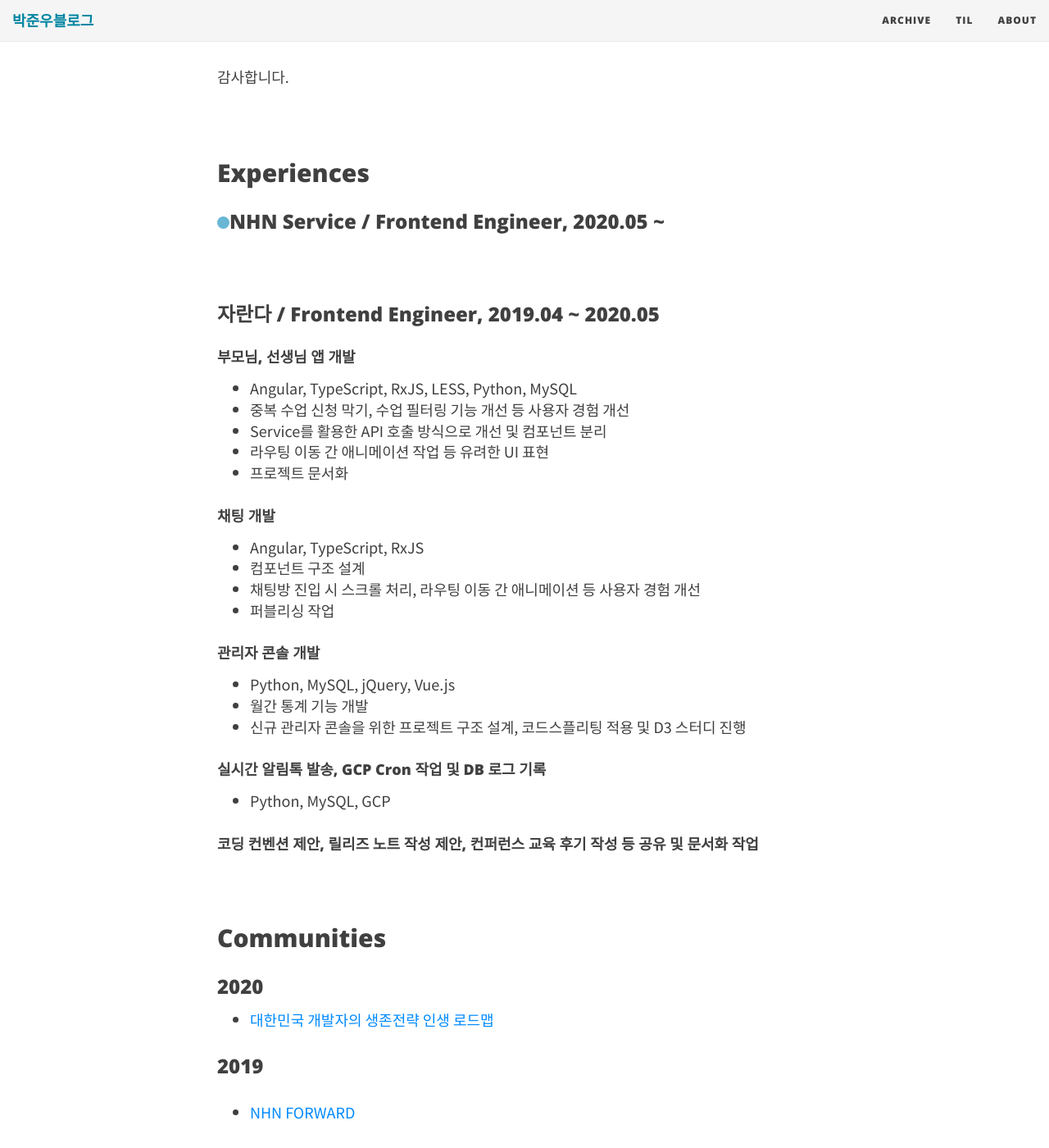
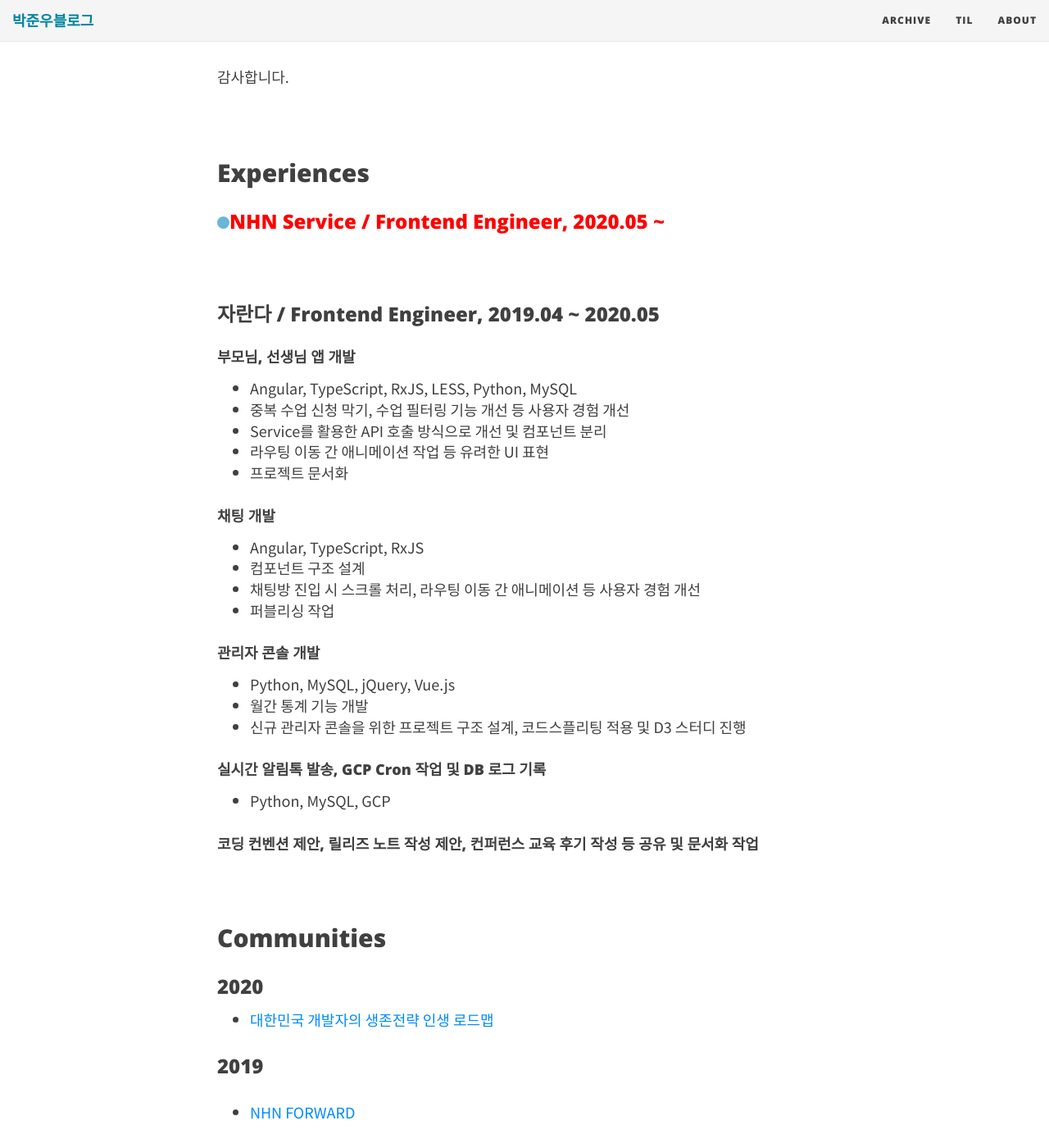
Before and after one commit to JUNWOO45/junwoo45.github.io.archived, a Jekyll site: the page built from aboutme.md, in a window 1280 px wide and 1400 px high, scrolled down 886 px. Shown: the whole window at 82% size. Built offline with Jekyll 4.4.1, drawn with Linux system fonts in a browser that asks for light colours; nearby versions of some CDN libraries.

Commit message:
style: id selector test

```diff
--- a/css/main.css
+++ b/css/main.css
@@ -834,6 +834,10 @@ pre {
   font-size: 16px;
 }
 
+#nhn-service--frontend-engineer-202005- {
+  color: red;
+}
+
 #nhn-service--frontend-engineer-202005-::before {
   content: '';
   display: inline-block;
```
